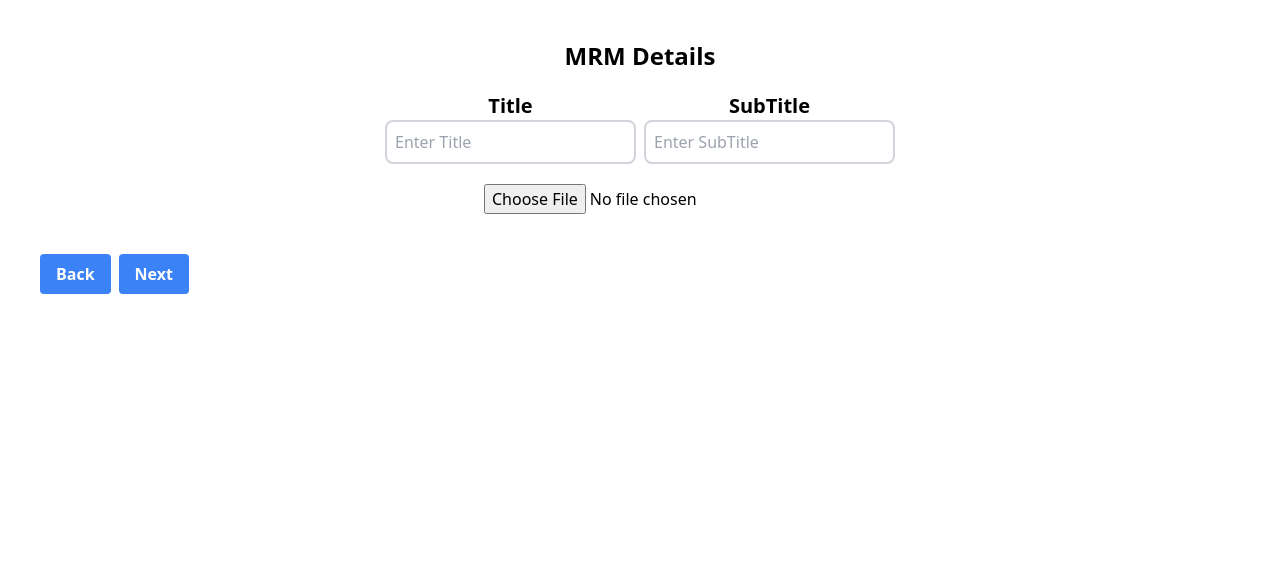
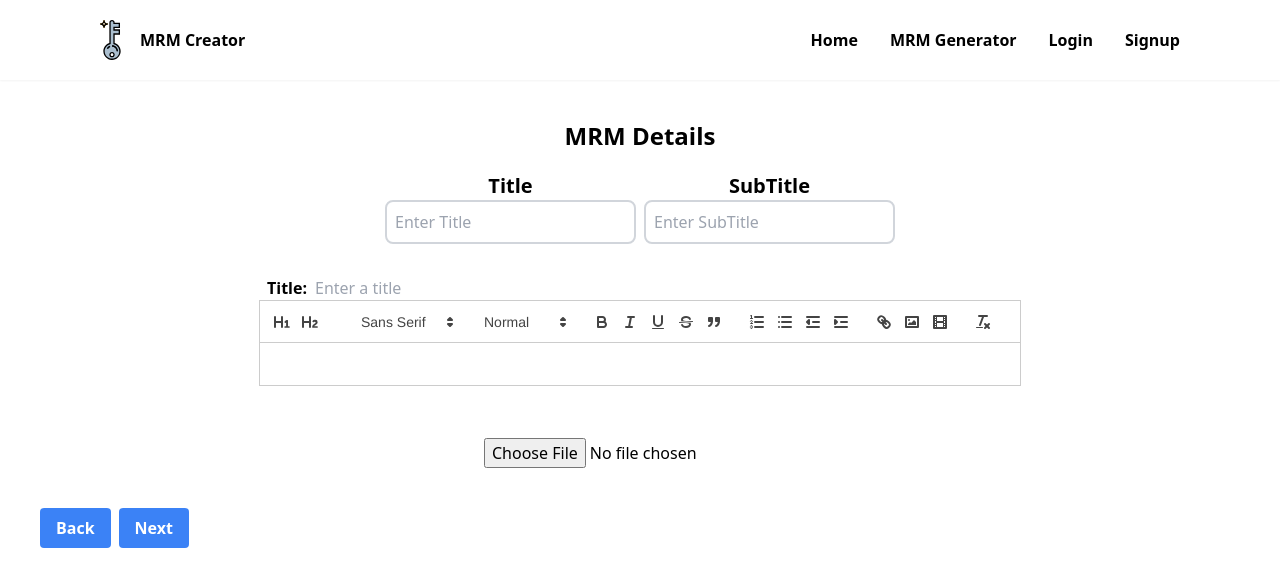
Before and after one commit to OmPr366/MRMCreatorApplication, a Next.js app: page /generate in a window 1280 px wide. Shown: the top 586 px of the page. Built offline with nearby package versions, Linux system fonts and the light colour scheme.

Commit message:
Added react quill in generate route

```diff
--- a/package.json
+++ b/package.json
@@ -25,6 +25,7 @@
     "react-chartjs-2": "^5.2.0",
     "react-dom": "18.2.0",
     "react-icons": "^4.8.0",
+    "react-quill": "^2.0.0",
     "react-redux": "^8.0.5",
     "react-select": "^5.7.2"
   },
--- a/src/components/MrmDocument/BasicDetails.js
+++ b/src/components/MrmDocument/BasicDetails.js
@@ -1,5 +1,6 @@
 import React from "react";
 import CsvToJson from "../CsvToJson";
+import Body from "./Body"
 import { useDispatch, useSelector } from "react-redux";
 import { setCsvData } from "../../utils/Redux/CsvDataSlice";
 
@@ -52,6 +53,8 @@ const BasicDetails = () => {
           </div>
         </div>
 
+        <Body/>
+
         {/* Upload file */}
         <div className="flex flex-col justify-center items-center mt-5">
           <CsvToJson />
--- /dev/null
+++ b/src/components/MrmDocument/Body.tsx
@@ -0,0 +1,68 @@
+import React from 'react'
+import dynamic from "next/dynamic";
+import { useState } from "react";
+import ReactQuill from "react-quill";
+import "react-quill/dist/quill.snow.css";
+
+const QuillNoSSRWrapper = dynamic(import("react-quill"), {
+  ssr: false,
+  loading: () => <p>Loading ...</p>,
+});
+
+const modules = {
+  toolbar: [
+    [{ header: "1" }, { header: "2" }, { header: "3" }, { font: [] }],
+    [{ size: [] }],
+    ["bold", "italic", "underline", "strike", "blockquote"],
+    [
+      { list: "ordered" },
+      { list: "bullet" },
+      { indent: "-1" },
+      { indent: "+1" },
+    ],
+    ["link", "image", "video"],
+    ["clean"],
+  ],
+  clipboard: {
+    // toggle to add extra line breaks when pasting HTML:
+    matchVisual: false,
+  },
+};
+
+const Body = () => {
+    const [title, setTitle] = useState("");
+    const [content, setContent] = useState("");
+    const [isDraft, setIsDraft] = useState(true);
+    const [isPublished, setIsPublished] = useState(false);
+
+    function handleTitleChange(event) {
+      event.preventDefault();
+      setTitle(event.target.value);
+    }
+
+
+  return (
+    <div className='p-4 m-4'>
+      <form>
+        <label htmlFor="title" className='font-bold p-2'>Title:</label>
+        <input
+          type="text"
+          value={title}
+          name="title"
+          placeholder="Enter a title"
+          onChange={handleTitleChange}
+          required
+        />
+        <QuillNoSSRWrapper
+          modules={modules}
+          onChange={setContent}
+          theme="snow"
+        />
+
+
+      </form>
+    </div>
+  );
+}
+
+export default Body
--- a/src/pages/generate.js
+++ b/src/pages/generate.js
@@ -6,19 +6,19 @@ import CsvToJson from "../components/CsvToJson";
 import BasicDetails from "../components/MrmDocument/BasicDetails";
 import CreateChart from "../components/MrmDocument/MRMPages/CreateChart";
 import MrmDocument from "../components/MrmDocument";
+import Navbar from "../components/Nav/Navbar";
 
 const generate = () => {
   const [pageIndex, setPageIndex] = React.useState(0);
 
   return (
+    <>
+      <Navbar />
       <div className="  p-10 mx-auto font-montserrat ">
-
-
         {pageIndex === 0 && <BasicDetails setPageIndex={setPageIndex} />}
         {pageIndex === 1 && (
           <div>
             <div className=" flex flex-col  mt-8">
-
               <div>
                 <AddChart />
               </div>
@@ -47,16 +47,20 @@ const generate = () => {
             </button>
 
             <button
-            className={`${pageIndex==1?"bg-green-500":"bg-blue-500"} hover:bg-blue-700 text-white font-bold py-2 px-4 rounded ml-2`}
+              className={`${
+                pageIndex == 1 ? "bg-green-500" : "bg-blue-500"
+              } hover:bg-blue-700 text-white font-bold py-2 px-4 rounded ml-2`}
               onClick={() => {
                 setPageIndex(pageIndex + 1);
               }}
             >
-           {pageIndex===1?"Generate":"Next"}
+              {pageIndex === 1 ? "Generate" : "Next"}
             </button>
           </div>
         </div>
+
       </div>
+    </>
   );
 };
 
--- a/src/pages/index.js
+++ b/src/pages/index.js
@@ -18,6 +18,9 @@ export default function Home() {
       </Head>
       <main className=''>
         <Navbar/>
+        <div>
+
+        </div>
       </main>
     </>
   )
--- a/src/pages/register.js
+++ b/src/pages/register.js
@@ -76,7 +76,6 @@ const register = () => {
             <button
               type="submit"
               className=" w-full mt-3 py-3 bg-blue-600 rounded-lg text-white text-lg m-1 mb-2"
-
             >
               Send
             </button>
```
Also changed, not shown: 1 other file (tests, documents, lock files or other folders). Lines whose indentation alone changed are shown as unchanged.
